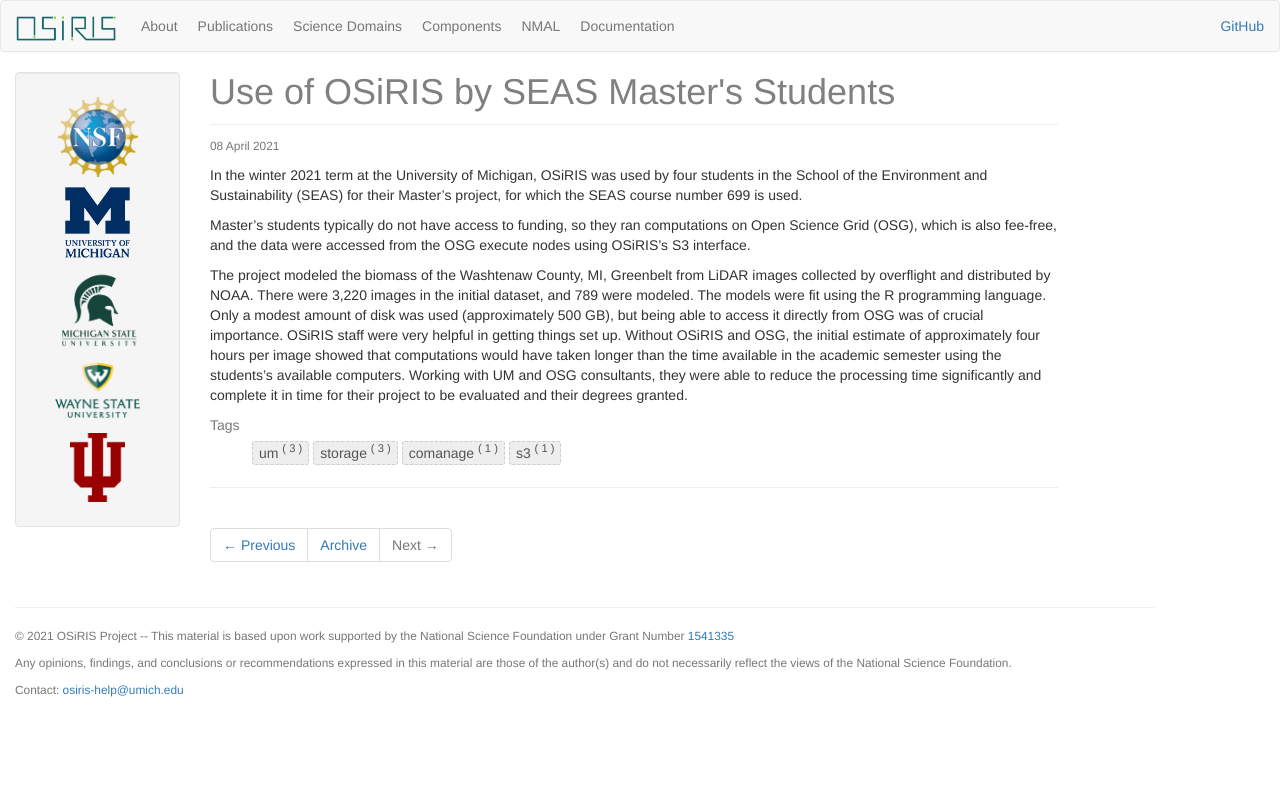
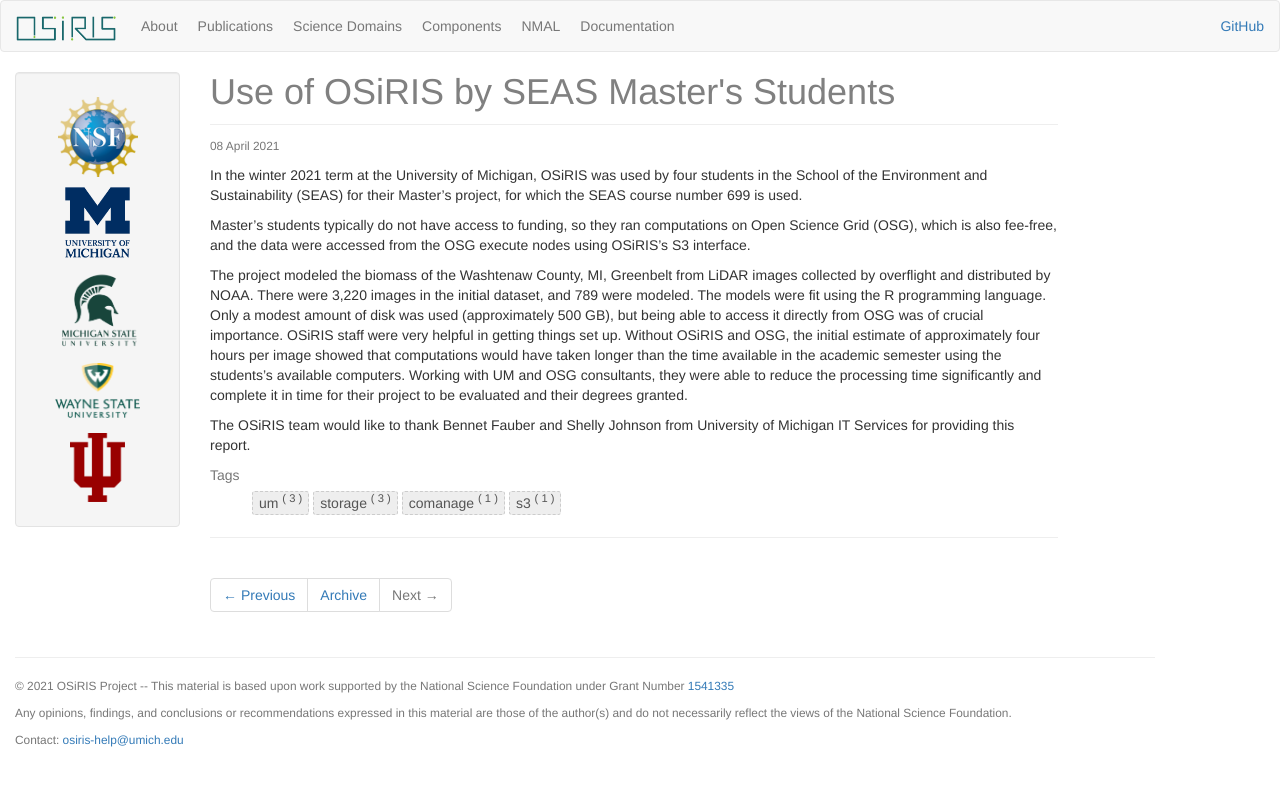
Before and after one commit to MI-OSiRIS/mi-osiris.github.io, a Jekyll site: the page built from _posts/2021-04-08-use-of-osiris-by-seas-students.md, in a window 1280 px wide. Shown: the top 786 px of the page. Built offline with Jekyll 4.4.1, drawn with Linux system fonts in a browser that asks for light colours.

Commit message:
Added thank you note

```diff
--- a/_posts/2021-04-08-use-of-osiris-by-seas-students.md
+++ b/_posts/2021-04-08-use-of-osiris-by-seas-students.md
@@ -13,3 +13,5 @@
 Master's students typically do not have access to funding, so they ran computations on Open Science Grid (OSG), which is also fee-free, and the data were accessed from the OSG execute nodes using OSiRIS's S3 interface.
 
 The project modeled the biomass of the Washtenaw County, MI, Greenbelt from LiDAR images collected by overflight and distributed by NOAA. There were 3,220 images in the initial dataset, and 789 were modeled. The models were fit using the R programming language. Only a modest amount of disk was used (approximately 500 GB), but being able to access it directly from OSG was of crucial importance. OSiRIS staff were very helpful in getting things set up. Without OSiRIS and OSG, the initial estimate of approximately four hours per image showed that computations would have taken longer than the time available in the academic semester using the students's available computers.  Working with UM and OSG consultants, they were able to reduce the processing time significantly and complete it in time for their project to be evaluated and their degrees granted.
+
+The OSiRIS team would like to thank Bennet Fauber and Shelly Johnson from University of Michigan IT Services for providing this report.
```
